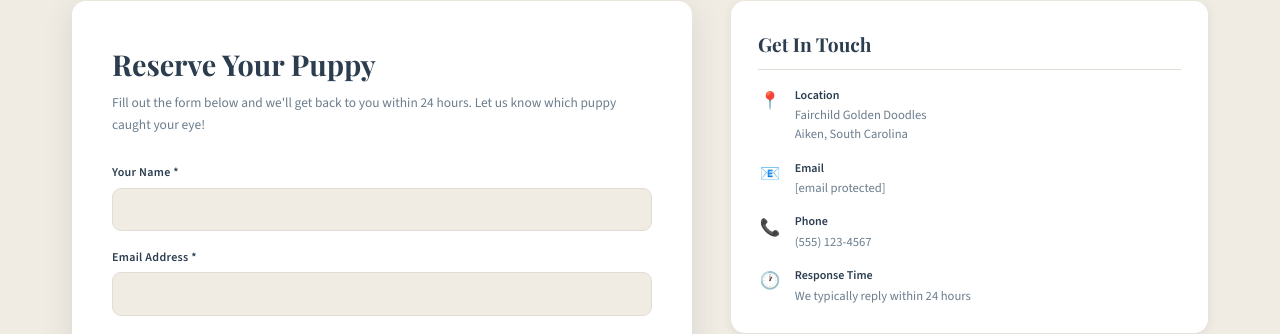
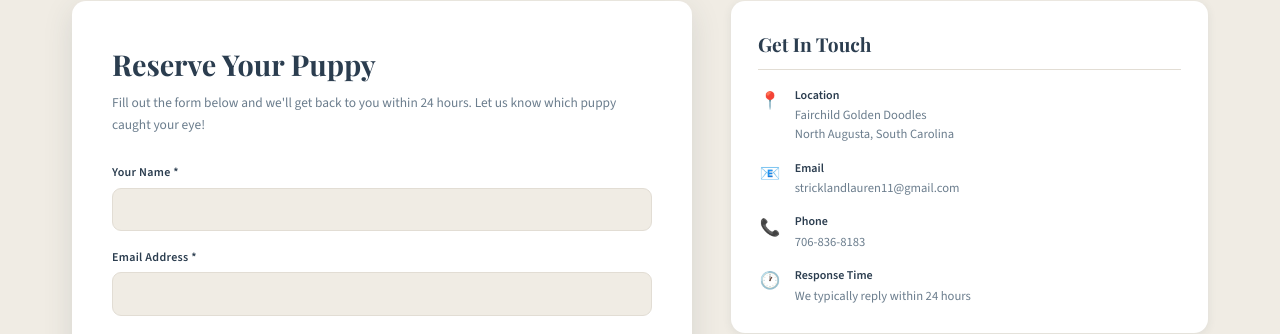
Before and after one commit to TFAIRCHI/FairchildDoodles, a plain HTML site: page contact.html in a window 1280 px wide. Shown: the part 294-628 px from the top of the page. Drawn offline with nearby package versions, Linux system fonts and the light colour scheme.

Commit message:
Added Contact Info

```diff
--- a/contact.html
+++ b/contact.html
@@ -95,21 +95,21 @@
                         <span class="contact-detail-icon">📍</span>
                         <div>
                             <strong>Location</strong>
-                            <p>Fairchild Golden Doodles<br>Aiken, South Carolina</p>
+                            <p>Fairchild Golden Doodles<br>North Augusta, South Carolina</p>
                         </div>
                     </div>
                     <div class="contact-detail">
                         <span class="contact-detail-icon">📧</span>
                         <div>
                             <strong>Email</strong>
-                            <p><a href="/cdn-cgi/l/email-protection" class="__cf_email__" data-cfemail="167e737a7a795671797a7273786264737765637365727979727a73653875797b">[email&#160;protected]</a></p>
+                            <p><a href="mailto:stricklandlauren11@gmail.com">stricklandlauren11@gmail.com</a></p>
                         </div>
                     </div>
                     <div class="contact-detail">
                         <span class="contact-detail-icon">📞</span>
                         <div>
                             <strong>Phone</strong>
-                            <p>(555) 123-4567</p>
+                            <p>706-836-8183</p>
                         </div>
                     </div>
                     <div class="contact-detail">
```
